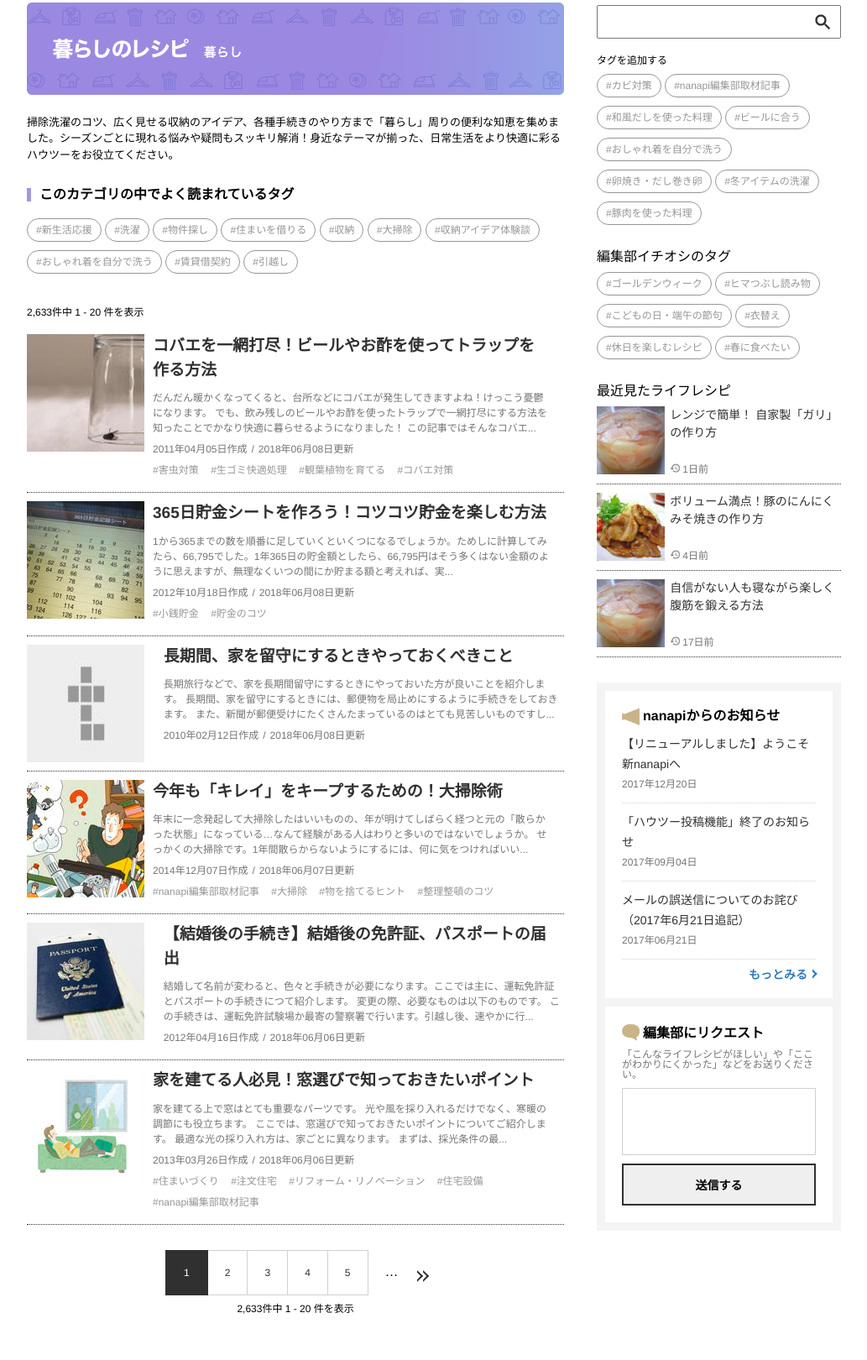
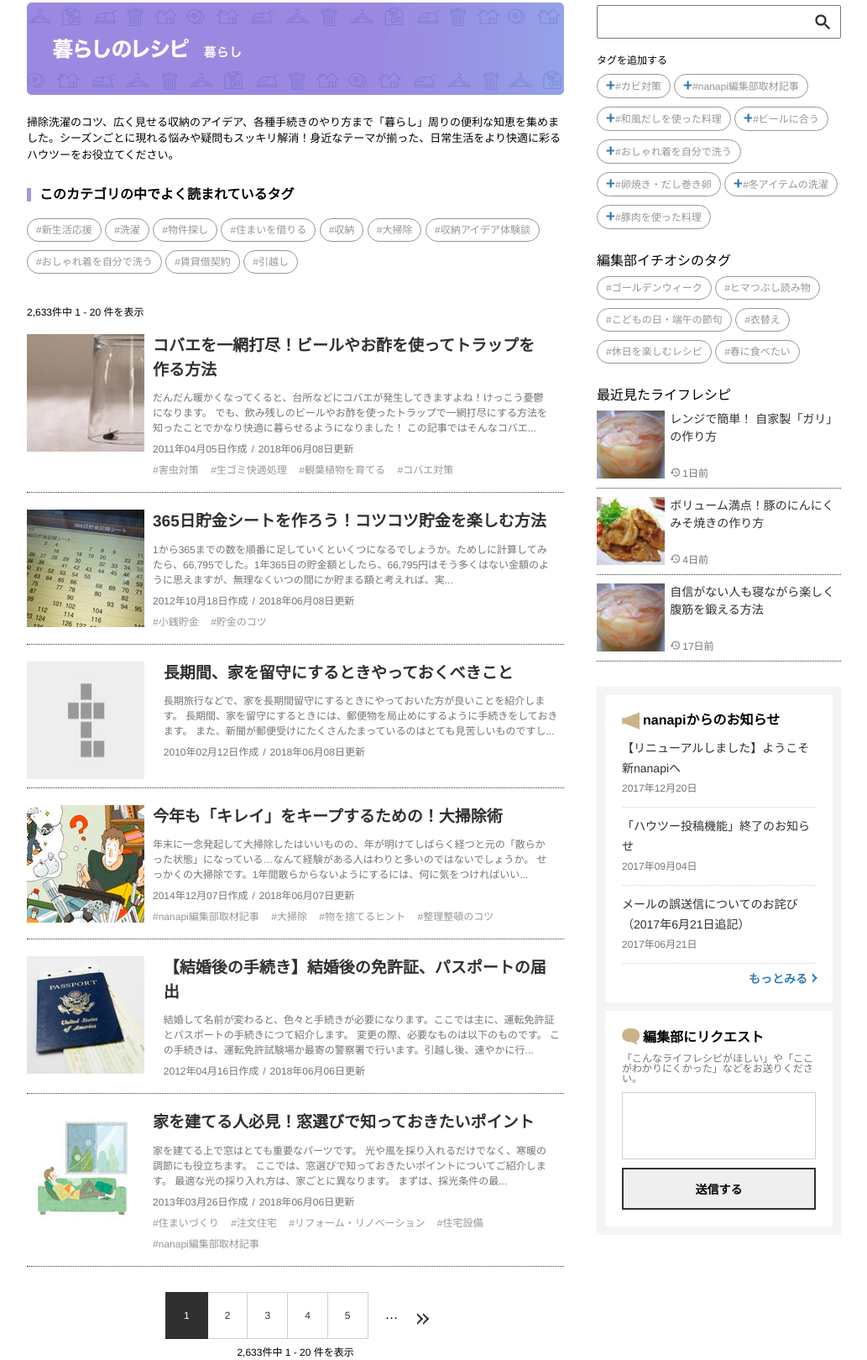
Before and after one commit to tanimotohikari/nanapi, a website: page life.html in a window 1280 px wide. Shown: the part 160-1780 px from the top of the page at 84% size, without its empty margins (123-1156 px from the left). Drawn offline with Linux system fonts and the light colour scheme.

Commit message:
update:master tagのplusアイコンをstyleにて設定

```diff
--- a/life.html
+++ b/life.html
@@ -50,7 +50,7 @@
           <p class='text-small'>2,633件中 1 - 20 件を表示</p>
         </div>
         <ul class='layout-bottom-large list'>
-          <li class='layout-bottom-small'>
+          <li class='layout-bottom'>
             <a class='list-anchor' href='#'>
               <div class='layout-media media'>
                 <img class='layout-media-thumbnail small' src="./dst/img/article01.jpg" alt="ビールやお酢を使ったトラップ">
@@ -59,16 +59,16 @@
                   <p class='layout-bottom-small media-body-text'>だんだん暖かくなってくると、台所などにコバエが発生してきますよね！けっこう憂鬱になります。 でも、飲み残しのビールやお酢を使ったトラップで一網打尽にする方法を知ったことでかなり快適に暮らせるようになりました！ この記事ではそんなコバエ...</p>
                   <p class='layout-bottom-small media-body-posted'>2011年04月05日作成<span class='layout-left-xsamll'>/</span><span class='layout-left-xsamll'>2018年06月08日更新</span></p>
                   <ul class='tag-list'>
-                    <li class='tag offset-border'><a class='tag-anchor' href="#">害虫対策</a></li>
-                    <li class='layout-left-samll tag offset-border'><a class='tag-anchor' href="#">生ゴミ快適処理</a></li>
-                    <li class='layout-left-samll tag offset-border'><a class='tag-anchor' href="#">観葉植物を育てる</a></li>
-                    <li class='layout-left-samll tag offset-border'><a class='tag-anchor' href="#">コバエ対策</a></li>
+                    <li class='tag tag-offset-border'><a class='tag-anchor' href="#">害虫対策</a></li>
+                    <li class='layout-left-samll tag tag-offset-border'><a class='tag-anchor' href="#">生ゴミ快適処理</a></li>
+                    <li class='layout-left-samll tag tag-offset-border'><a class='tag-anchor' href="#">観葉植物を育てる</a></li>
+                    <li class='layout-left-samll tag tag-offset-border'><a class='tag-anchor' href="#">コバエ対策</a></li>
                   </ul>
                 </div>
               </div>
             </a>
           </li>
-          <li class='layout-bottom-small'>
+          <li class='layout-bottom'>
             <a class='list-anchor' href='#'>
               <div class='layout-media media'>
                 <img class='layout-media-thumbnail small' src="./dst/img/article02.jpg" alt="通帳">
@@ -77,14 +77,14 @@
                   <p class='layout-bottom-small media-body-text'>1から365までの数を順番に足していくといくつになるでしょうか。ためしに計算してみたら、66,795でした。1年365日の貯金額としたら、66,795円はそう多くはない金額のように思えますが、無理なくいつの間にか貯まる額と考えれば、実...</p>
                   <p class='layout-bottom-small media-body-posted'>2012年10月18日作成<span class='layout-left-xsamll'>/</span><span class='layout-left-xsamll'>2018年06月08日更新</span></p>
                   <ul class='tag-list'>
-                    <li class='tag offset-border'><a class='tag-anchor' href="#">小銭貯金</a></li>
-                    <li class='layout-left-samll tag offset-border'><a class='tag-anchor' href="#">貯金のコツ</a></li>
+                    <li class='tag tag-offset-border'><a class='tag-anchor' href="#">小銭貯金</a></li>
+                    <li class='layout-left-samll tag tag-offset-border'><a class='tag-anchor' href="#">貯金のコツ</a></li>
                   </ul>
                 </div>
               </div>
             </a>
           </li>
-          <li class='layout-bottom-small'>
+          <li class='layout-bottom'>
             <a class='list-anchor' href='#'>
               <div class='layout-media media'>
                 <img class='layout-media-thumbnail small' src="./dst/img/article03.png" alt="イメージなし">
@@ -96,7 +96,7 @@
               </div>
             </a>
           </li>
-          <li class='layout-bottom-small'>
+          <li class='layout-bottom'>
             <a class='list-anchor' href='#'>
               <div class='layout-media media'>
                 <img class='layout-media-thumbnail small' src="./dst/img/article04.jpg" alt="迷う男性のイラスト">
@@ -105,16 +105,16 @@
                   <p class='layout-bottom-small media-body-text'> 年末に一念発起して大掃除したはいいものの、年が明けてしばらく経つと元の「散らかった状態」になっている…なんて経験がある人はわりと多いのではないでしょうか。 せっかくの大掃除です。1年間散らからないようにするには、何に気をつければいい...</p>
                   <p class='layout-bottom-small media-body-posted'>2014年12月07日作成<span class='layout-left-xsamll'>/</span><span class='layout-left-xsamll'>2018年06月07日更新</span></p>
                   <ul class='tag-list'>
-                    <li class='tag offset-border'><a class='tag-anchor' href="#">nanapi編集部取材記事</a></li>
-                    <li class='layout-left-samll tag offset-border'><a class='tag-anchor' href="#">大掃除</a></li>
-                    <li class='layout-left-samll tag offset-border'><a class='tag-anchor' href="#">物を捨てるヒント</a></li>
-                    <li class='layout-left-samll tag offset-border'><a class='tag-anchor' href="#">整理整頓のコツ</a></li>
+                    <li class='tag tag-offset-border'><a class='tag-anchor' href="#">nanapi編集部取材記事</a></li>
+                    <li class='layout-left-samll tag tag-offset-border'><a class='tag-anchor' href="#">大掃除</a></li>
+                    <li class='layout-left-samll tag tag-offset-border'><a class='tag-anchor' href="#">物を捨てるヒント</a></li>
+                    <li class='layout-left-samll tag tag-offset-border'><a class='tag-anchor' href="#">整理整頓のコツ</a></li>
                   </ul>
                 </div>
               </div>
             </a>
           </li>
-          <li class='layout-bottom-small'>
+          <li class='layout-bottom'>
             <a class='list-anchor' href='#'>
               <div class='layout-media media'>
                 <img class='layout-media-thumbnail small' src="./dst/img/article05.jpg" alt="ビールやお酢を使ったトラップ">
@@ -126,7 +126,7 @@
               </div>
             </a>
           </li>
-          <li class='layout-bottom-small'>
+          <li class='layout-bottom'>
             <a class='list-anchor' href='#'>
               <div class='layout-media media'>
                 <img class='layout-media-thumbnail small' src="./dst/img/article06.jpg" alt="ソファで寝転がる男性のイラスト">
@@ -135,11 +135,11 @@
                   <p class='layout-bottom-small media-body-text'> 家を建てる上で窓はとても重要なパーツです。 光や風を採り入れるだけでなく、寒暖の調節にも役立ちます。 ここでは、窓選びで知っておきたいポイントについてご紹介します。 最適な光の採り入れ方は、家ごとに異なります。 まずは、採光条件の最...</p>
                   <p class='layout-bottom-small media-body-posted'>2013年03月26日作成<span class='layout-left-xsamll'>/</span><span class='layout-left-xsamll'>2018年06月06日更新</span></p>
                   <ul class='tag-list'>
-                    <li class='tag offset-border'><a class='tag-anchor' href="#">住まいづくり</a></li>
-                    <li class='layout-left-samll tag offset-border'><a class='tag-anchor' href="#">注文住宅</a></li>
-                    <li class='layout-left-samll tag offset-border'><a class='tag-anchor' href="#">リフォーム・リノベーション</a></li>
-                    <li class='layout-left-samll tag offset-border'><a class='tag-anchor' href="#">住宅設備</a></li>
-                    <li class='tag offset-border'><a class='tag-anchor' href="#">nanapi編集部取材記事</a></li>
+                    <li class='tag tag-offset-border'><a class='tag-anchor' href="#">住まいづくり</a></li>
+                    <li class='layout-left-samll tag tag-offset-border'><a class='tag-anchor' href="#">注文住宅</a></li>
+                    <li class='layout-left-samll tag tag-offset-border'><a class='tag-anchor' href="#">リフォーム・リノベーション</a></li>
+                    <li class='layout-left-samll tag tag-offset-border'><a class='tag-anchor' href="#">住宅設備</a></li>
+                    <li class='tag tag-offset-border'><a class='tag-anchor' href="#">nanapi編集部取材記事</a></li>
                   </ul>
                 </div>
               </div>
@@ -170,23 +170,23 @@
       </form>
       <p class='layout-bottom-small text-small'>タグを追加する</p>
       <ul class='layout-bottom label-list'>
-        <li class='tag'>カビ対策</li>
-        <li class='tag'>nanapi編集部取材記事</li>
-        <li class='tag'>和風だしを使った料理</li>
-        <li class='tag'>ビールに合う</li>
-        <li class='tag'>おしゃれ着を自分で洗う</li>
-        <li class='tag'>卵焼き・だし巻き卵</li>
-        <li class='tag'>冬アイテムの洗濯</li>
-        <li class='tag'>豚肉を使った料理</li>
+        <li class='tag tag-add'><a class='tag-anchor' href="#">カビ対策</a></li>
+        <li class='tag tag-add'><a class='tag-anchor' href="#">nanapi編集部取材記事</a></li>
+        <li class='tag tag-add'><a class='tag-anchor' href="#">和風だしを使った料理</a></li>
+        <li class='tag tag-add'><a class='tag-anchor' href="#">ビールに合う</a></li>
+        <li class='tag tag-add'><a class='tag-anchor' href="#">おしゃれ着を自分で洗う</a></li>
+        <li class='tag tag-add'><a class='tag-anchor' href="#">卵焼き・だし巻き卵</a></li>
+        <li class='tag tag-add'><a class='tag-anchor' href="#">冬アイテムの洗濯</a></li>
+        <li class='tag tag-add'><a class='tag-anchor' href="#">豚肉を使った料理</a></li>
       </ul>
       <p class='layout-bottom-small'>編集部イチオシのタグ</p>
       <ul class='layout-bottom label-list'>
-        <li class='tag'>ゴールデンウィーク</li>
-        <li class='tag'>ヒマつぶし読み物</li>
-        <li class='tag'>こどもの日・端午の節句</li>
-        <li class='tag'>衣替え</li>
-        <li class='tag'>休日を楽しむレシピ</li>
-        <li class='tag'>春に食べたい</li>
+        <li class='tag'><a class='tag-anchor' href="#">ゴールデンウィーク</a></li>
+        <li class='tag'><a class='tag-anchor' href="#">ヒマつぶし読み物</a></li>
+        <li class='tag'><a class='tag-anchor' href="#">こどもの日・端午の節句</a></li>
+        <li class='tag'><a class='tag-anchor' href="#">衣替え</a></li>
+        <li class='tag'><a class='tag-anchor' href="#">休日を楽しむレシピ</a></li>
+        <li class='tag'><a class='tag-anchor' href="#">春に食べたい</a></li>
       </ul>
       <p class='layout-bottom-small'>最近見たライフレシピ</p>
       <ul class='layout-bottom-large list'>
--- a/src/scss/module/_pagination.scss
+++ b/src/scss/module/_pagination.scss
@@ -9,7 +9,6 @@
       display: table-cell;
       border: 1px solid #d0d0d0;
       font-size: 12px;
-      padding: 20px;
 
       &:nth-child(2n) {
         border-left: 0;
@@ -29,6 +28,8 @@
 
     .pagination-list-anchor {
       color: #303030;
+      padding: 20px;
+      display: inline-block;
 
       &.active {
         color: #fff;
--- a/src/scss/module/_tag.scss
+++ b/src/scss/module/_tag.scss
@@ -1,20 +1,25 @@
 .tag {
   display: inline-block;
   font-size: 12px;
-  color: #969696;
   border: 1px solid #969696;
   padding: 7px 10px;
   border-radius: 50px;
   margin-bottom: 10px;
 
-  &.offset-border {
+  &.tag-offset-border {
     border: 0;
     padding: 0;
   }
 
-  &:before {
-    content: '#';
-    color: #969696;
+  &.tag-add {
+
+    &:before {
+      content: '';
+      display: inline-block;
+      width: 11px;
+      height: 11px;
+      background: url('../../dst/img/icon-plus.png') no-repeat;
+    }
   }
 
   &:hover {
@@ -23,5 +28,10 @@
 
   .tag-anchor {
     color: #969696;
+
+    &:before {
+      content: '#';
+      color: #969696;
+    }
   }
 }
```
Also changed, not shown: index.html (+14 -14 lines), dst/css/style.css, dst/img/icon-plus.png (added), src/img/icon-plus.png (added).
